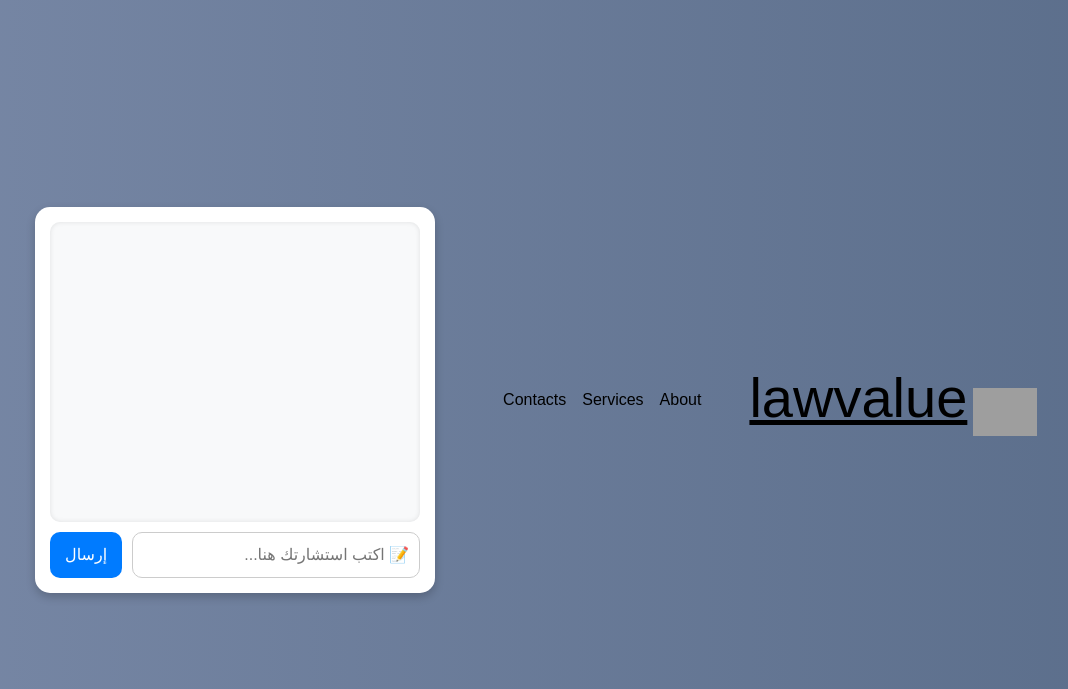
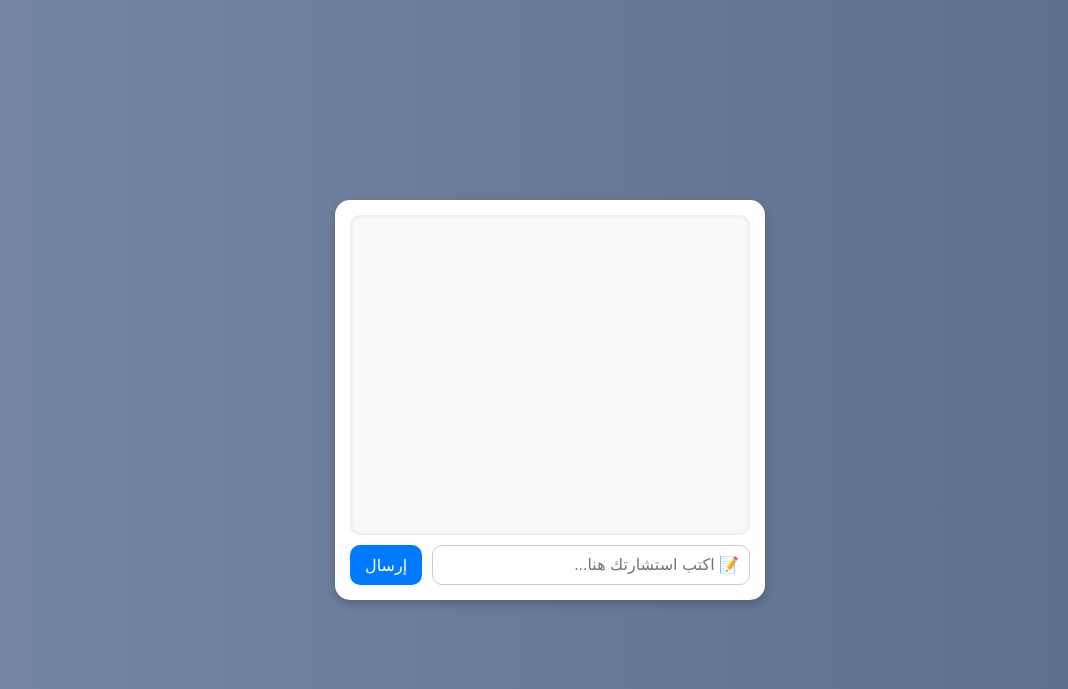
Before and after one commit to midouproj/AI, a Flask app: page / in a window 1280 px wide. Shown: the top 689 px of the page, without its empty margins (90-1158 px from the left). Run offline with Flask 3, Linux system fonts and the light colour scheme; some libraries are stand-ins or nearby versions; grey boxes are pictures that could not be loaded.

Commit message:
Update index.html

```diff
--- a/templates/index.html
+++ b/templates/index.html
@@ -1,82 +1,12 @@
 <!DOCTYPE html>
-<html  >
+<html lang="ar">
 <head>
-  <!-- Site made with Mobirise Website Builder v5.9.25, https://mobirise.com -->
-  <meta charset="UTF-8">
-  <meta http-equiv="X-UA-Compatible" content="IE=edge">
-  <meta name="generator" content="Mobirise v5.9.25, mobirise.com">
-  <meta name="viewport" content="width=device-width, initial-scale=1, minimum-scale=1">
-  <link rel="shortcut icon" href="assets/images/mbr.png" type="image/x-icon">
-  <meta name="description" content="">
-
-
-  <title>Home</title>
- <link rel="stylesheet" href="{{ url_for('static', filename='assets/web/assets/mobirise-icons2/mobirise2.css') }}">
-<link rel="stylesheet" href="{{ url_for('static', filename='assets/bootstrap/css/bootstrap.min.css') }}">
-<link rel="stylesheet" href="{{ url_for('static', filename='assets/bootstrap/css/bootstrap-grid.min.css') }}">
-<link rel="stylesheet" href="{{ url_for('static', filename='assets/bootstrap/css/bootstrap-reboot.min.css') }}">
-<link rel="stylesheet" href="{{ url_for('static', filename='assets/dropdown/css/style.css') }}">
-<link rel="stylesheet" href="{{ url_for('static', filename='assets/theme/css/style.css') }}">
-  <link rel="stylesheet" href="{{ url_for('static', filename='styles.css') }}">
-  <link rel="preload" href="https://fonts.googleapis.com/css2?family=Inter+Tight:wght@400;700&display=swap&display=swap" as="style" onload="this.onload=null;this.rel='stylesheet'">
-  <noscript><link rel="stylesheet" href="https://fonts.googleapis.com/css2?family=Inter+Tight:wght@400;700&display=swap&display=swap"></noscript>
-  <link rel="preload" as="style" href="assets/mobirise/css/mbr-additional.css?v=nTiUpO"><link rel="stylesheet" href="assets/mobirise/css/mbr-additional.css?v=nTiUpO" type="text/css">
-
-
-
-
+    <meta charset="UTF-8">
+    <meta name="viewport" content="width=device-width, initial-scale=1.0">
+    <title>المساعد القانوني</title>
+    <link rel="stylesheet" href="{{ url_for('static', filename='styles.css') }}">
 </head>
 <body>
-
-  <section data-bs-version="5.1" class="menu menu1 cid-uCwYC7U6uZ" once="menu" id="menu01-0">
-
-
-	<nav class="navbar navbar-dropdown navbar-fixed-top navbar-expand-lg">
-		<div class="container">
-			<div class="navbar-brand">
-				<span class="navbar-logo">
-
-						<img src="assets/images/mbr.png" alt="Mobirise Website Builder" style="height: 3rem;">
-
-				</span>
-				<span class="navbar-caption-wrap"><a class="navbar-caption text-black text-primary display-4">lawvalue<br></a></span>
-			</div>
-			<button class="navbar-toggler" type="button" data-toggle="collapse" data-bs-toggle="collapse" data-target="#navbarSupportedContent" data-bs-target="#navbarSupportedContent" aria-controls="navbarNavAltMarkup" aria-expanded="false" aria-label="Toggle navigation">
-				<div class="hamburger">
-					<span></span>
-					<span></span>
-					<span></span>
-					<span></span>
-				</div>
-			</button>
-			<div class="collapse navbar-collapse" id="navbarSupportedContent">
-				<ul class="navbar-nav nav-dropdown nav-right" data-app-modern-menu="true"><li class="nav-item">
-						<a class="nav-link link text-black display-4" href="">About</a>
-					</li>
-					<li class="nav-item">
-						<a class="nav-link link text-black display-4" href="" aria-expanded="false">Services</a>
-					</li>
-					<li class="nav-item">
-						<a class="nav-link link text-black display-4" href="">Contacts</a>
-					</li></ul>
-				<div class="icons-menu">
-					<a class="iconfont-wrapper" href="">
-						<span class="p-2 mbr-iconfont mobi-mbri-phone mobi-mbri"></span>
-					</a>
-					<a class="iconfont-wrapper" href="">
-						<span class="p-2 mbr-iconfont mobi-mbri-letter mobi-mbri"></span>
-					</a>
-					<a class="iconfont-wrapper" href="">
-						<span class="p-2 mbr-iconfont mobi-mbri-map-pin mobi-mbri"></span>
-					</a>
-
-				</div>
-
-			</div>
-		</div>
-	</nav>
-</section>
-
     <div class="chat-container">
 
         <div id="chat-box">
@@ -89,9 +19,5 @@
             <button type="submit">إرسال</button>
         </form>
     </div>
-
-<script src="assets/bootstrap/js/bootstrap.bundle.min.js"></script>  <script src="assets/smoothscroll/smooth-scroll.js"></script>  <script src="assets/ytplayer/index.js"></script>  <script src="assets/dropdown/js/navbar-dropdown.js"></script>  <script src="assets/theme/js/script.js"></script>
-
-
 </body>
 </html>
```
